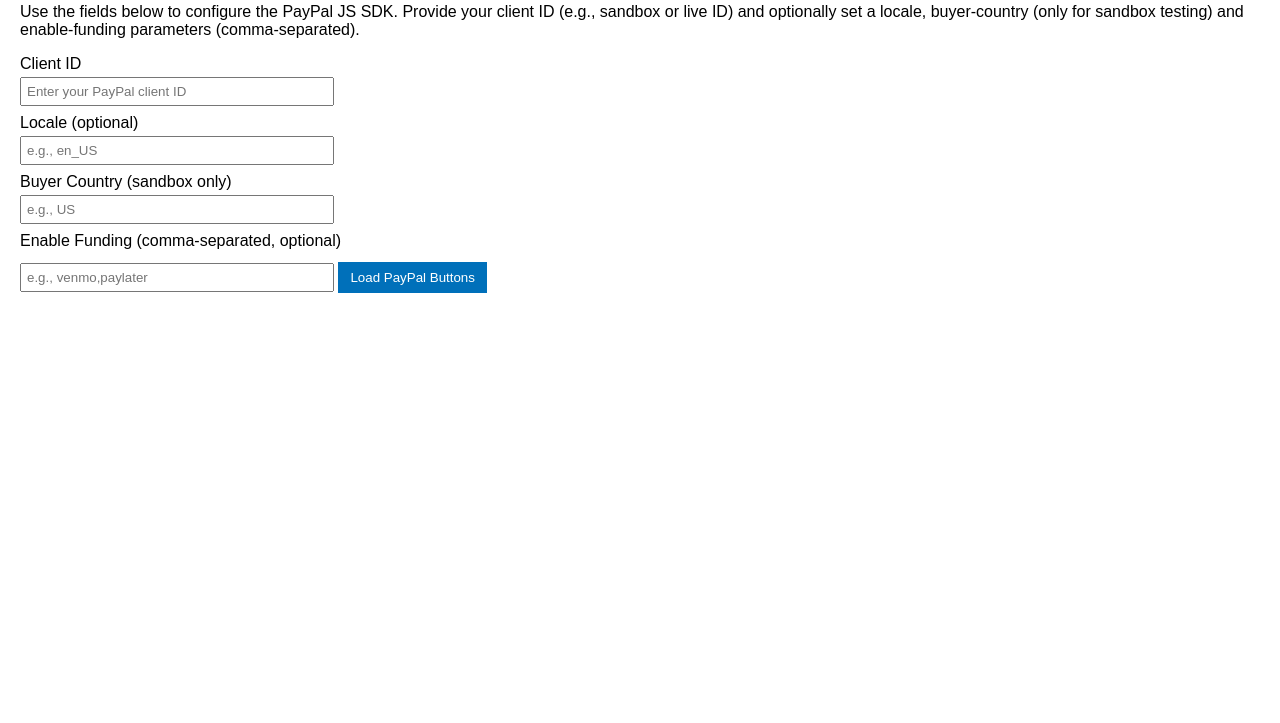
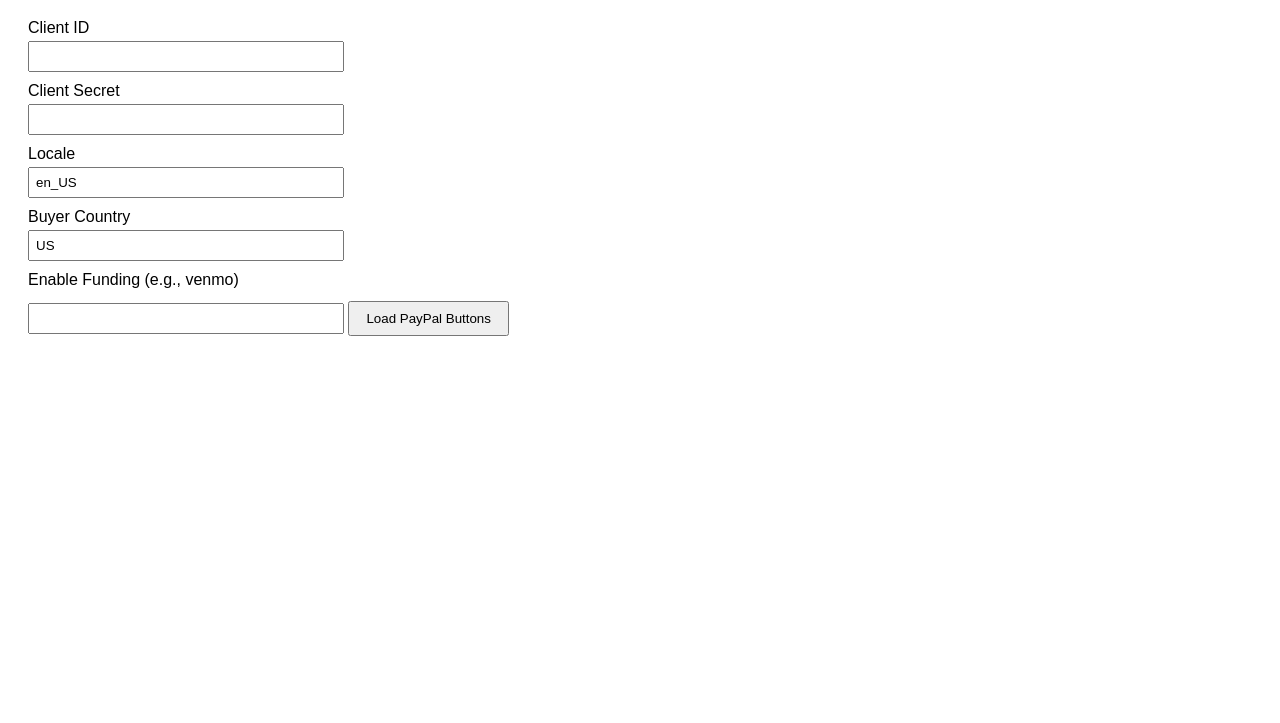
Before and after one commit to paypal-integration-workspace/paypal-integration-samples, a website: page public/index.html in a window 1280 px wide. Shown: the part 77-800 px from the top of the page. Drawn offline with Linux system fonts and the light colour scheme.

Commit message:
Update index.html

```diff
--- a/public/index.html
+++ b/public/index.html
@@ -4,92 +4,81 @@
   <meta charset="UTF-8">
   <title>PayPal Checkout Integration</title>
   <style>
-        body {
-            font-family: Arial, sans-serif;
-            margin: 20px;
-        }
-        label {
-            display: block;
-            margin-top: 8px;
-        }
-        input {
-            width: 300px;
-            padding: 5px;
-            margin-top: 4px;
-        }
-        button {
-            margin-top: 12px;
-            padding: 8px 12px;
-            background-color: #0070ba;
-            color: white;
-            border: none;
-            cursor: pointer;
-        }
+    body { font-family: Arial; padding: 20px; }
+    label { display: block; margin-top: 10px; }
+    input { width: 300px; padding: 6px; margin-top: 4px; }
+    button { margin-top: 12px; padding: 8px 16px; }
+    #paypal-button-container { margin-top: 20px; }
   </style>
 </head>
 <body>
-<h1>Configure PayPal Button</h1>
-<p>Use the fields below to configure the PayPal JS SDK. Provide your client ID (e.g., sandbox or live ID) and optionally set a locale, buyer-country (only for sandbox testing) and enable-funding parameters (comma‑separated).</p>
-<form id="configForm" onsubmit="loadPayPalButton(); return false;">
+  <h2>PayPal Checkout Configuration</h2>
+  <form id="config-form">
     <label for="clientId">Client ID</label>
-    <input type="text" id="clientId" name="clientId" placeholder="Enter your PayPal client ID" required>
+    <input id="clientId" required>
 
-    <label for="locale">Locale (optional)</label>
-    <input type="text" id="locale" name="locale" placeholder="e.g., en_US">
+    <label for="clientSecret">Client Secret</label>
+    <input id="clientSecret" type="password" required>
 
-    <label for="buyerCountry">Buyer Country (sandbox only)</label>
-    <input type="text" id="buyerCountry" name="buyerCountry" placeholder="e.g., US">
+    <label for="locale">Locale</label>
+    <input id="locale" value="en_US">
 
-    <label for="enableFunding">Enable Funding (comma‑separated, optional)</label>
-    <input type="text" id="enableFunding" name="enableFunding" placeholder="e.g., venmo,paylater">
+    <label for="buyerCountry">Buyer Country</label>
+    <input id="buyerCountry" value="US">
+
+    <label for="enableFunding">Enable Funding (e.g., venmo)</label>
+    <input id="enableFunding" value="">
 
     <button type="submit">Load PayPal Buttons</button>
   </form>
-<div id="paypal-button-container" style="margin-top:20px;"></div>
+
+  <div id="paypal-button-container"></div>
+
   <script>
-function loadPayPalButton() {
-    const clientId = document.getElementById('clientId').value.trim();
-    const locale = document.getElementById('locale').value.trim();
-    const buyerCountry = document.getElementById('buyerCountry').value.trim();
-    const enableFunding = document.getElementById('enableFunding').value.trim();
+    document.getElementById('config-form').addEventListener('submit', async function (e) {
+      e.preventDefault();
 
-    // Remove existing PayPal script if loaded
-    const existingScript = document.querySelector('script[src*="paypal.com/sdk/js"]');
-    if (existingScript) {
-        existingScript.remove();
-    }
+      const clientId = document.getElementById('clientId').value;
+      const clientSecret = document.getElementById('clientSecret').value;
+      const locale = document.getElementById('locale').value;
+      const buyerCountry = document.getElementById('buyerCountry').value;
+      const enableFunding = document.getElementById('enableFunding').value;
 
-    // Build the PayPal SDK URL
-    let sdkUrl = `https://www.paypal.com/sdk/js?client-id=${encodeURIComponent(clientId)}&currency=USD`;
-    if (locale) sdkUrl += `&locale=${encodeURIComponent(locale)}`;
-    if (buyerCountry) sdkUrl += `&buyer-country=${encodeURIComponent(buyerCountry)}`;
-    if (enableFunding) sdkUrl += `&enable-funding=${encodeURIComponent(enableFunding)}`;
+      await fetch('/api/config', {
+        method: 'POST',
+        headers: { 'Content-Type': 'application/json' },
+        body: JSON.stringify({ clientId, clientSecret })
+      });
 
-    // Create and append the new script
+      const oldScript = document.getElementById('paypal-sdk');
+      if (oldScript) oldScript.remove();
+
+      const sdkUrl = new URL('https://www.paypal.com/sdk/js');
+      sdkUrl.searchParams.set('client-id', clientId);
+      if (locale) sdkUrl.searchParams.set('locale', locale);
+      if (buyerCountry) sdkUrl.searchParams.set('buyer-country', buyerCountry);
+      if (enableFunding) sdkUrl.searchParams.set('enable-funding', enableFunding);
+
       const script = document.createElement('script');
-    script.src = sdkUrl;
+      script.src = sdkUrl.toString();
+      script.id = 'paypal-sdk';
       script.onload = () => {
-        // Clear any existing buttons
-        const container = document.getElementById('paypal-button-container');
-        container.innerHTML = '';
-
         paypal.Buttons({
-            createOrder: () => {
-                return fetch('/api/orders', { method: 'POST' })
-                    .then(res => res.json())
-                    .then(order => order.orderID);
+          createOrder: async () => {
+            const res = await fetch('/api/orders', { method: 'POST' });
+            const data = await res.json();
+            return data.id;
           },
-            onApprove: data => {
-                return fetch(`/api/orders/${data.orderID}/capture`, { method: 'POST' })
-                    .then(res => res.json())
-                    .then(details => {
-                        alert('Transaction completed');
-                    });
+          onApprove: async (data) => {
+            const res = await fetch(`/api/orders/${data.orderID}/capture`, { method: 'POST' });
+            const details = await res.json();
+            alert(`Transaction completed by ${details.payer.name.given_name}`);
           }
         }).render('#paypal-button-container');
       };
-    document.head.appendChild(script);
-}
+
+      document.body.appendChild(script);
+    });
   </script>
 </body>
 </html>
```
Lines whose indentation alone changed are shown as unchanged.
